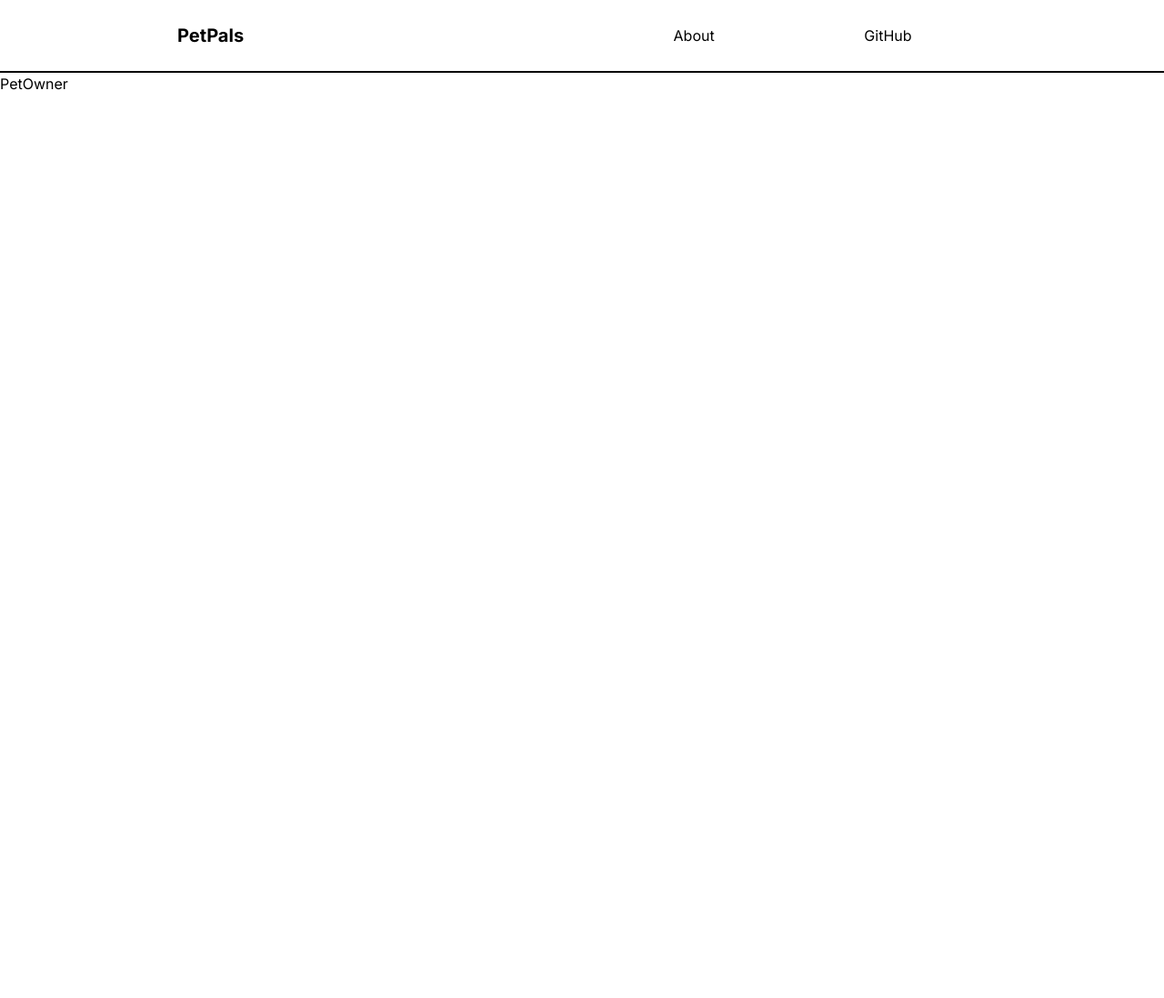
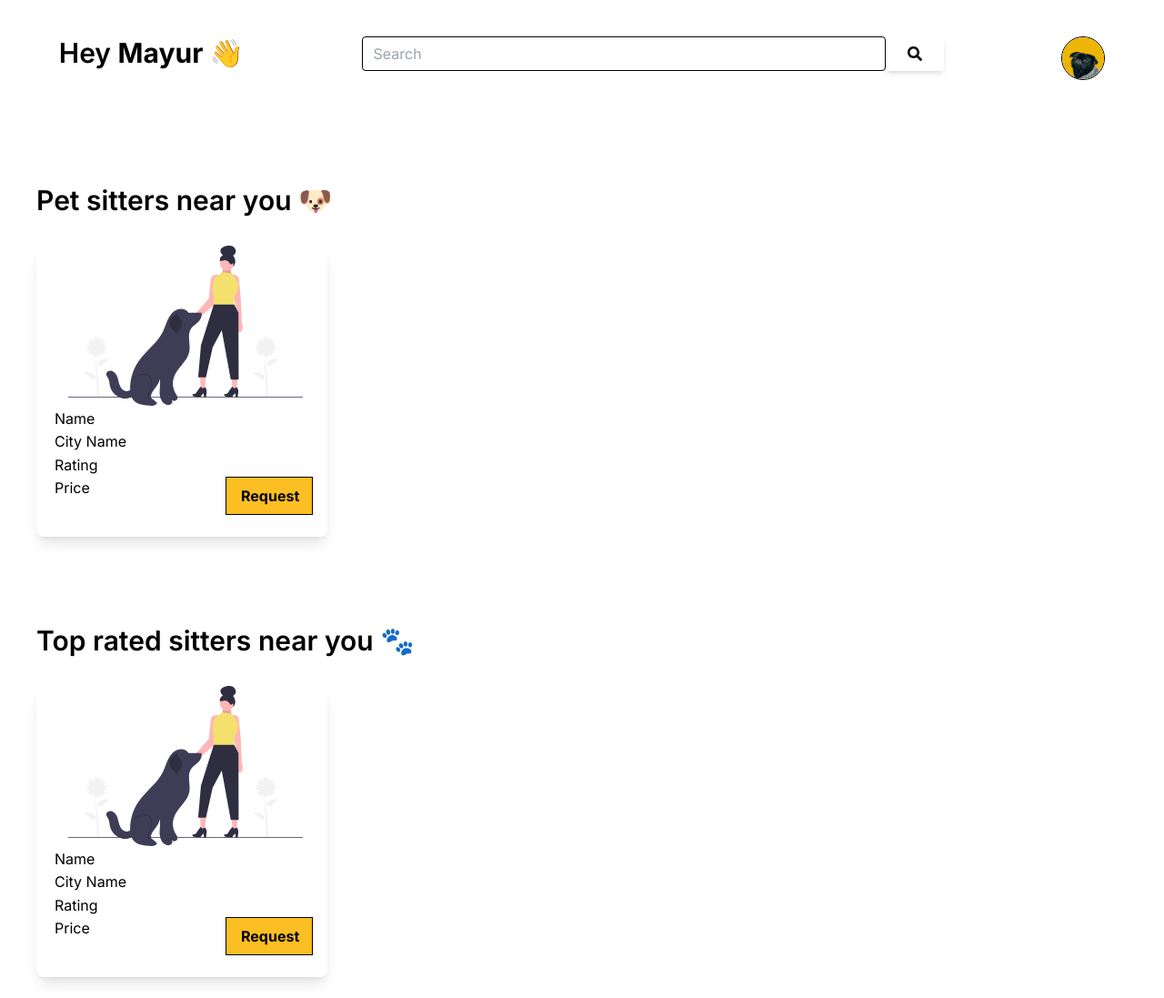
Before and after one commit to MayurSMahajan/PetPals, a React (Create React App) app in the folder petpals/: page /pet-owner in a window 1280 px wide. Shown: the top 1097 px of the page at 91% size. Before the commit the page ends 800 px from the top, so only its background shows below. Built offline with nearby package versions, Linux system fonts and the light colour scheme.

Commit message:
PetOwner Screen Created

```diff
--- a/petpals/src/App.js
+++ b/petpals/src/App.js
@@ -8,7 +8,6 @@ function App() {
   return (
     <div className="App">
       <Router>
-        <Navbar />
         <Routes>
           <Route exact path="/" element={<Hero />} />
           <Route path="/pet-sitter" element={<PetSitter />} />
--- a/petpals/src/components/PetOwner.js
+++ b/petpals/src/components/PetOwner.js
@@ -1,9 +1,94 @@
-import React from 'react'
+import React from "react";
+import { useEffect, useState } from "react";
+import heroIllustration from "./heroIllustration.svg";
+import UserNav from "./UserNav";
+const PetOwner = () => {
+  const [topSitters, setTopSitters] = useState([]);
+  const [ratedSitters, setRatedSiters] = useState([]);
+  const [cheapestSitters, setCheapestSitters] = useState([]);
+  //use map method to dynamically generate cards
+  return (
+    <div className="">
+      <UserNav />
+      <div classname="sitter-near-you">
+        <div className="flex flex-col mt-24">
+          <h1 className="text-3xl font-semibold ml-10 ">
+            Pet sitters near you 🐶
+          </h1>
+          <div className="card-container flex flex-row">
+            <div
+              className="card flex flex-col justify-between shadow-lg w-80 h-80 bg-red-200
+                    rounded-lg ml-10 mt-8 pl-5 pb-3 "
+            >
+              <img className="w-72 h-44" src={heroIllustration} alt="" />
+              <h3 text-lg>Name</h3>
+              <h3 text-lg> City Name</h3>
+              <h3 text-lg>Rating</h3>
+              <div className="flex flex-row justify-between">
+                <h3 text-lg>Price</h3>
+                <button className="w-24 bg-apnacolor hover:bg-apnacolor text-white font-bold py-2 px-4 mr-4 mb-3 rounde border">
+                  Request
+                </button>
+              </div>
+            </div>
+          </div>
+        </div>
+      </div>
 
-const PetOwner = () => {
-  return (
-    <div>PetOwner</div>
-  )
-}
+      <div classname="topRated-near-you">
+        <div className="flex flex-col mt-24">
+          <h1 className="text-3xl font-semibold ml-10 ">
+            Top rated sitters near you 🐾
+          </h1>
+          <div className="card-container flex flex-row">
+            <div
+              className="card flex flex-col justify-between shadow-lg w-80 h-80 bg-red-200
+                  rounded-lg ml-10 mt-8 pl-5 pb-3 "
+            >
+              <img className="w-72 h-44" src={heroIllustration} alt="" />
+              <h3 text-lg>Name</h3>
+              <h3 text-lg> City Name</h3>
+              <h3 text-lg>Rating</h3>
+              <div className="flex flex-row justify-between">
+                <h3 text-lg>Price</h3>
+                <button className="w-24 bg-apnacolor hover:bg-apnacolor text-white font-bold py-2 px-4 mr-4 mb-3 rounde border">
+                  Request
+                </button>
+              </div>
+            </div>
+          </div>
+        </div>
+      </div>
 
-export default PetOwner
+      <div classname="cheapestRated-near-you">
+        <div className="flex flex-col mt-24">
+          <h1 className="text-3xl font-semibold ml-10 ">
+            Cheapest sitters near you 😻
+          </h1>
+          <div className="card-container flex flex-row">
+            <div
+              className="card flex flex-col justify-between shadow-lg w-80 h-80 bg-red-200
+                  rounded-lg ml-10 mt-8 pl-5 pb-3 "
+            >
+              <img className="w-72 h-44" src={heroIllustration} alt="" />
+              <h3 text-lg>Name</h3>
+              <h3 text-lg> City Name</h3>
+              <h3 text-lg>Rating</h3>
+              <div className="flex flex-row justify-between">
+                <h3 text-lg>Price</h3>
+                <button className="w-24 bg-apnacolor hover:bg-apnacolor text-white font-bold py-2 px-4 mr-4 mb-3 rounde border">
+                  Request
+                </button>
+              </div>
+            </div>
+          </div>
+        </div>
+      </div>
+
+      <br />
+      <br />
+    </div>
+  );
+};
+
+export default PetOwner;
--- a/petpals/src/components/UserNav.js
+++ b/petpals/src/components/UserNav.js
@@ -1,16 +1,28 @@
-import React from 'react'
-import SearchBar from './SearchBar'
-import dogs from "../images/dogs.png"
+import React from "react";
+import SearchBar from "./SearchBar";
+import dogs from "../images/dogs.png";
 
 const UserNav = () => {
-    let username = "Mayur"
+  let username = "Mayur";
   return (
-    <div className='flex justify-around items-bottom'>
-        <div><p>Hey <strong>{username}</strong></p></div>
-        <div className='w-2/4'><SearchBar/></div>
-        <div ><img src={dogs} className="rounded-full w-12 h-12 border" alt="Avatar"/></div>
+    <div className="flex justify-around items-bottom mt-10">
+      <div>
+        <h1 className="text-3xl font-semibold">
+          Hey <strong>{username} 👋</strong>
+        </h1>
+      </div>
+      <div className="w-2/4">
+        <SearchBar />
+      </div>
+      <div>
+        <img
+          src={dogs}
+          className="rounded-full w-12 h-12 border"
+          alt="Avatar"
+        />
+      </div>
     </div>
-  )
-}
+  );
+};
 
-export default UserNav
+export default UserNav;
```
Also changed, not shown: 1 other file (tests, documents, lock files or other folders).
